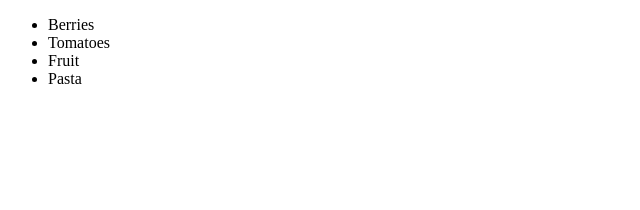
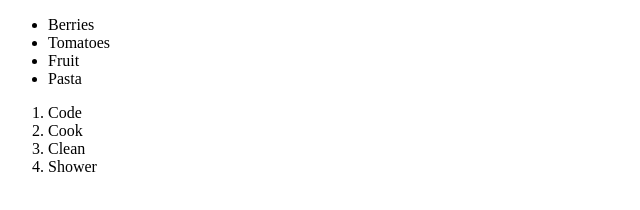
Before and after one commit to ChyenneW/The-Odin-Project_Foundations, a plain HTML site: page lists/index.html in a window 1280 px wide. Shown: the whole page, without its empty margins (0-640 px from the left). Drawn offline with Linux system fonts and the light colour scheme.

Commit message:
Add ordered list of todos

```diff
--- a/lists/index.html
+++ b/lists/index.html
@@ -13,5 +13,12 @@
       <li>Fruit</li>
       <li>Pasta</li>
     </ul>
+
+    <ol>
+      <li>Code</li>
+      <li>Cook</li>
+      <li>Clean</li>
+      <li>Shower</li>
+    </ol>
   </body>
 </html>
```
